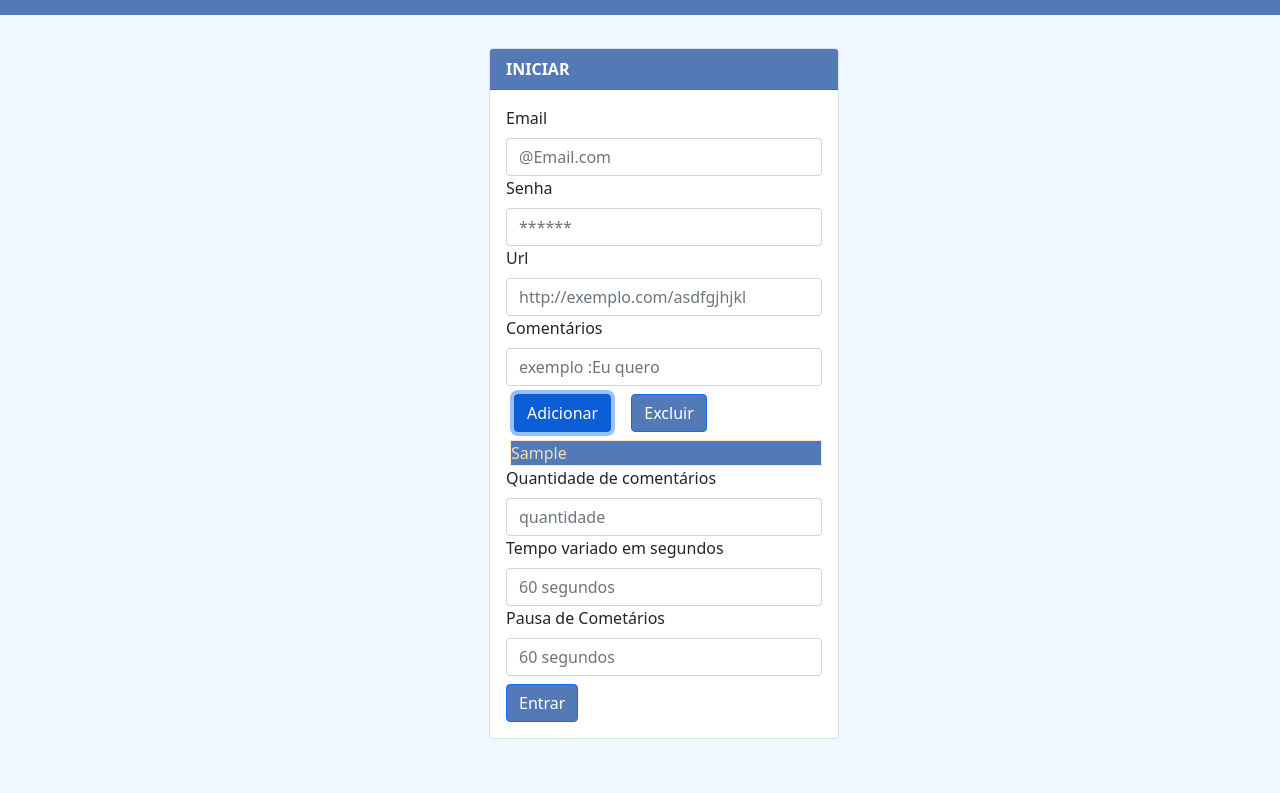
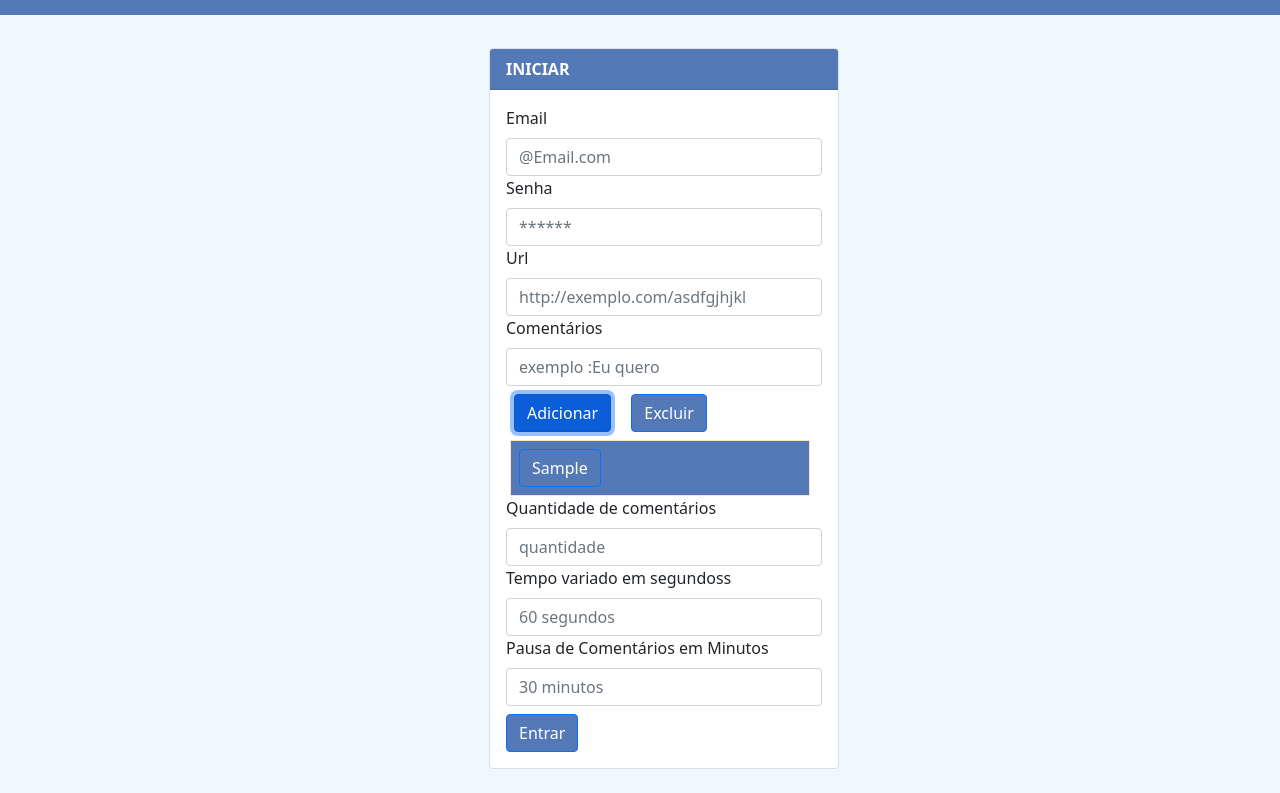
Before and after one commit to adrianodisam/instarBot, a website: page public/index.html in a window 1280 px wide. Both pictures are taken after typing "Sample" into the empty fields and a click on the button "Adicionar". Shown: the part 113-906 px from the top of the page. Before the commit the page ends 876 px from the top, so only its background shows below. Drawn offline with nearby package versions, Linux system fonts and the light colour scheme.

Commit message:
função de pausas em minutos

```diff
--- a/gg.js
+++ /dev/null
@@ -1,6 +0,0 @@
-function minutos(valor) {
-    let mile = 1000;
-    let result = valor * mile;
-    return Math.floor(Math.random() * result + 3000);
-};
-console.log(minutos(20));
--- a/package.json
+++ b/package.json
@@ -5,6 +5,7 @@
   "main": "index.js",
   "dependencies": {
     "express": "^4.17.1",
+    "nodemon": "^2.0.9",
     "puppeteer": "^10.0.0"
   },
   "devDependencies": {},
--- a/public/css/style.css
+++ b/public/css/style.css
@@ -9,7 +9,13 @@ body {
 }
 
 .btn {
+    max-width: 200px;
     background-color: rgb(83, 122, 182);
+}
+
+.btn:hover {
+    background-color: white;
+    color: rgb(83, 122, 182);
 }
 
 
@@ -36,9 +42,15 @@ h3 {
 
 #res {
     margin-left: 4px;
+    max-width: 300px;
     border: solid 1.5px bisque;
     background-color: rgb(83, 122, 182);
-    color: wheat;
+    color: white;
+}
+
+#divComent {
+    margin: 4px;
+    max-width: 275px;
 }
 
 #login {
--- a/public/index.html
+++ b/public/index.html
@@ -8,9 +8,6 @@
     <link href="https://cdn.jsdelivr.net/npm/bootstrap@5.0.1/dist/css/bootstrap.min.css" rel="stylesheet" integrity="sha384-+0n0xVW2eSR5OomGNYDnhzAbDsOXxcvSN1TPprVMTNDbiYZCxYbOOl7+AMvyTG2x" crossorigin="anonymous">
     <link rel="stylesheet" href="./css/style.css">
     <title>instabot</title>
-    <style>
-
-    </style>
 </head>
 
 <body>
@@ -19,7 +16,6 @@
         <h1 class="text-lg-right">InstarBot</h1>
     </header>
     <div class="container-fluid m-4 ">
-
         <div class="row ">
             <div class="card-login  mt-1">
                 <div class="card ">
@@ -46,9 +42,7 @@
 
                             <button type="button" onclick="adicionar()" class="btn btn-primary m-2 ">Adicionar</button>
                             <button type="button" onclick="excluir()" class="btn btn-primary m-2">Excluir</button>
-
                             <div id="res">
-
                             </div>
                         </div>
                         <div class="form-group">
@@ -56,17 +50,14 @@
                             <input type="number" name="comentarios" class="form-control" id="userPausa" aria-describedby="quantidade" placeholder="quantidade">
                         </div>
                         <div class="form-group">
-                            <label for="number" class=" form-label text-dark ">Tempo variado em segundos</label>
+                            <label for="number" class=" form-label text-dark ">Tempo variado em segundoss</label>
                             <input type="number" name="tempo" class="form-control" id="userTempo" aria-describedby="tempo em segundos" placeholder="60 segundos">
                         </div>
                         <div class="form-group">
-                            <label for="number" class=" form-label text-dark ">Pausa de Cometários</label>
-                            <input type="number" name="pausa" class="form-control" id="userPausaComent" aria-describedby="tempo em segundos" placeholder="60 segundos">
+                            <label for="number" class=" form-label text-dark ">Pausa de Comentários em Minutos</label>
+                            <input type="number" name="pausa" class="form-control" id="userPausaComent" aria-describedby="tempo em minutos" placeholder="30 minutos">
                         </div>
                         <button onclick="newUser()" type=" submit" class=" btn btn-primary mt-2" value="">Entrar</button>
-
-
-
                     </div>
                 </div>
             </div>
--- a/public/scripts/script.js
+++ b/public/scripts/script.js
@@ -5,7 +5,9 @@ function adicionar() {
     comentar.push(comentario)
     let dadosC = document.getElementById("res");
     dadosC.innerHTML = "";
-    dadosC.innerHTML += `<div>${comentar} </div>`;
+    dadosC.innerHTML +=
+        `<button type="button"class="btn btn-primary m-2 res" id="divComent" >${comentar}</button>`
+
     document.getElementById('userComentar').value = "";
 }
 
```
Also changed, not shown: index.js (+24 -8 lines), 1 other file.
